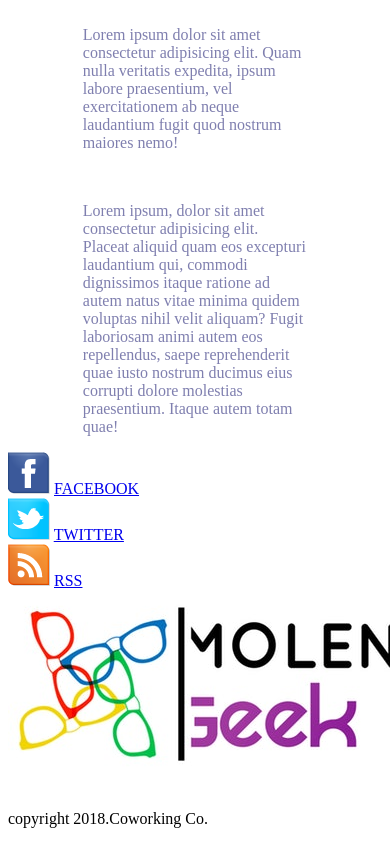
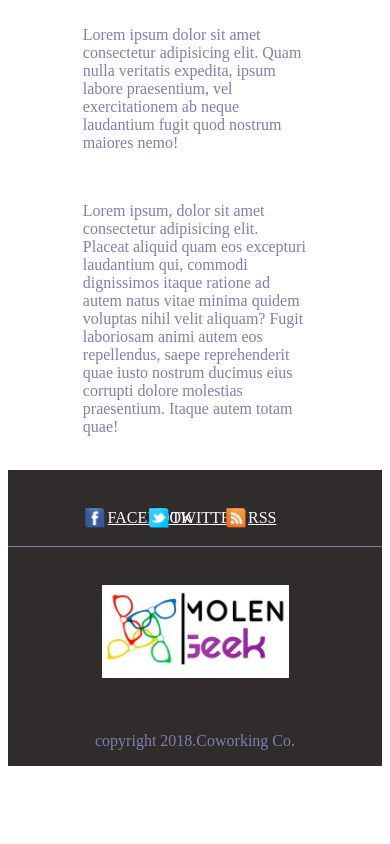
Before and after one commit to geogoss/exo_sass, a website: page index.html in a window 390 px wide. Shown: the part 1478-2322 px from the top of the page. After the commit the page ends 2252 px from the top, so only its background shows below. Drawn offline with Linux system fonts and the light colour scheme.

Commit message:
footer fini page ok sans responsive

```diff
--- a/index.html
+++ b/index.html
@@ -77,24 +77,24 @@
         </section>
     </main>
     <footer>
-        <div>
-            <div>
+        <div class="div1footer">
+            <div class="div1div1">
                 <img src="./public/images/facebook.png" alt="">
                 <a href="#">FACEBOOK</a>
             </div>
-            <div>
+            <div class="div2div1">
                 <img src="./public/images/twitter.png" alt="">
                 <a href="#">TWITTER</a>
             </div>
-            <div>
+            <div class="div3div1">
                 <img src="./public/images/rss.png" alt="">
                 <a href="@">RSS</a>
             </div>
         </div>
-        <div>
+        <div class="div2footer">
             <img src="./public/images/logo.jpg" alt="">
         </div>
-        <div>
+        <div class="div3footer">
             <p>copyright 2018.Coworking Co.</p>
         </div>
     </footer>
--- a/src/sass/module/_footer.sass
+++ b/src/sass/module/_footer.sass
@@ -0,0 +1,57 @@
+
+footer
+    display: flex
+    flex-direction: column
+    justify-content: center
+    align-items: center
+    background-color: rgb(48, 44, 44)
+
+
+.div1footer
+    display: flex
+    justify-content: center
+    align-items: center
+    margin-top: 10%
+    padding-bottom: 5%
+    width: 100%
+    border-bottom: 1px solid rgb(127, 127, 175)
+
+.div2footer
+    display: flex
+    justify-content: center
+    align-items: center
+
+.div2footer
+    img
+        width: 50%
+        margin: 10%
+
+.div3footer
+    display: flex
+    justify-content: center
+    align-items: center
+
+.div1div1, .div2div1, .div3div1
+    display: flex
+    justify-content: center
+    align-items: center
+    width: 10%
+
+.div1div1, .div2div1
+    padding-right: 5%
+
+
+
+.div1div1, .div2div1, .div3div1
+    img
+        width: 20px
+        padding-right: 6%
+
+.div1div1, .div2div1, .div3div1
+    a
+        color: white
+
+
+.div3footer
+    p
+        color: rgb(127, 127, 175)
--- a/src/sass/module/_header2.sass
+++ b/src/sass/module/_header2.sass
@@ -24,7 +24,7 @@
 
 .div2hdr2
     a:nthchild(2)
-        text-decoration: underline
+        text-decoration: underline !important
 
 .div2hdr2, .div3hdr2
     a
--- a/src/sass/module/_section.sass
+++ b/src/sass/module/_section.sass
@@ -37,3 +37,4 @@
 .div2section2
     width: 60%
     color: rgb(127, 127, 175)
+    margin-bottom: 5%
--- a/src/sass/module/_style.sass
+++ b/src/sass/module/_style.sass
@@ -6,3 +6,9 @@
 
 // je peux ajouter toutes les changement "css ou sass" de mon html
     // et dans les imports, c'est les éléments en particuliers
+
+// .main
+//     width: 100%
+//     height: auto
+//     margin-left: 20%
+//     margin-right: 20%
```
Also changed, not shown: public/css/app.css, 1 other file.
